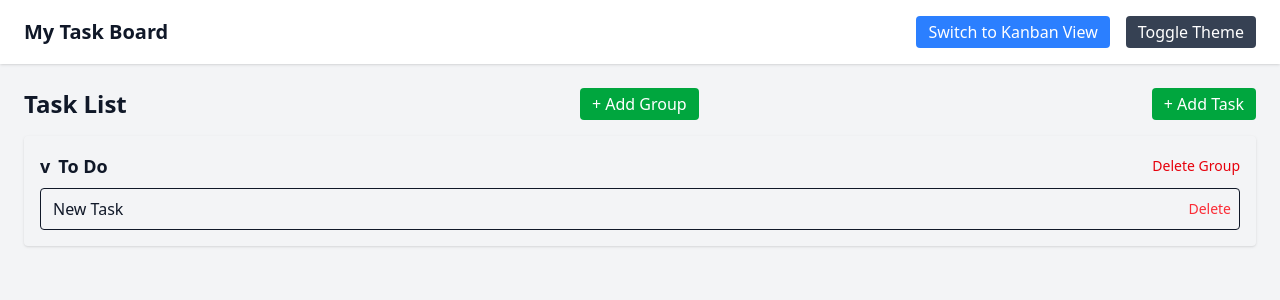
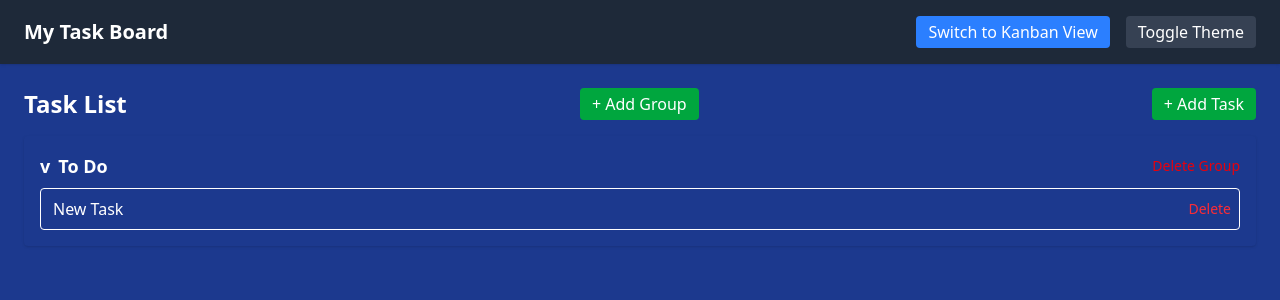
Before and after one commit to Mondapfel/Bachelor_Prototype, a React (Vite) app: page / in a window 1280 px wide. Shown: the top 300 px of the page. Built offline with nearby package versions, Linux system fonts and the light colour scheme.

Commit message:
Add working theme toggle

```diff
--- a/index.html
+++ b/index.html
@@ -1,5 +1,5 @@
 <!doctype html>
-<html lang="en">
+<html lang="en" class="dark">
   <head>
     <meta charset="UTF-8" />
     <link rel="icon" type="image/svg+xml" href="/vite.svg" />
--- a/src/App.tsx
+++ b/src/App.tsx
@@ -7,7 +7,7 @@ function App() {
   const [view, setView] = useState<"list" | "kanban">("list");
 
   return (
-    <div className="min-h-screen bg-gray-100 dark:bg-gray-900 text-gray-900 dark:text-white">
+    <div className="min-h-screen bg-pink-100 dark:bg-blue-900 text-gray-900 dark:text-white">
       <Header view={view} setView={setView} />
       {view === "list" ? <ListView /> : <KanbanView />}
     </div>
--- a/src/components/Header.tsx
+++ b/src/components/Header.tsx
@@ -23,7 +23,7 @@ const Header: React.FC<Props> = ({ view, setView }) => {
         </button>
         <button
           onClick={toggleTheme}
-          className="px-3 py-1 bg-gray-700 text-white rounded"
+          className="px-3 py-1 bg-gray-300 dark:bg-gray-700 text-white rounded"
         >
           Toggle Theme
         </button>
--- a/src/components/ListView.tsx
+++ b/src/components/ListView.tsx
@@ -36,7 +36,7 @@ const ListView: React.FC = () => {
   const addGroup = () => {
     const newGroup: TaskGroup = {
       id: Date.now().toString(),
-      name: `Group ${groups.length + 1}`,
+      name: "New Group",
       collapsed: false,
       tasks: [],
     };
--- a/src/index.css
+++ b/src/index.css
@@ -1 +1,3 @@
 @import "tailwindcss";
+
+@variant dark (&:where(.dark, .dark *));
--- a/tailwind.config.js
+++ b/tailwind.config.js
@@ -1,7 +1,7 @@
 // tailwind.config.js
 export default {
+  content: ['./index.html', './src/**/*.{js,ts,jsx,tsx}'],
   darkMode: 'class',
-  content: ['./index.html', './src/**/*.{js,ts,jsx,tsx}'],
   theme: {
     extend: {},
   },
```
